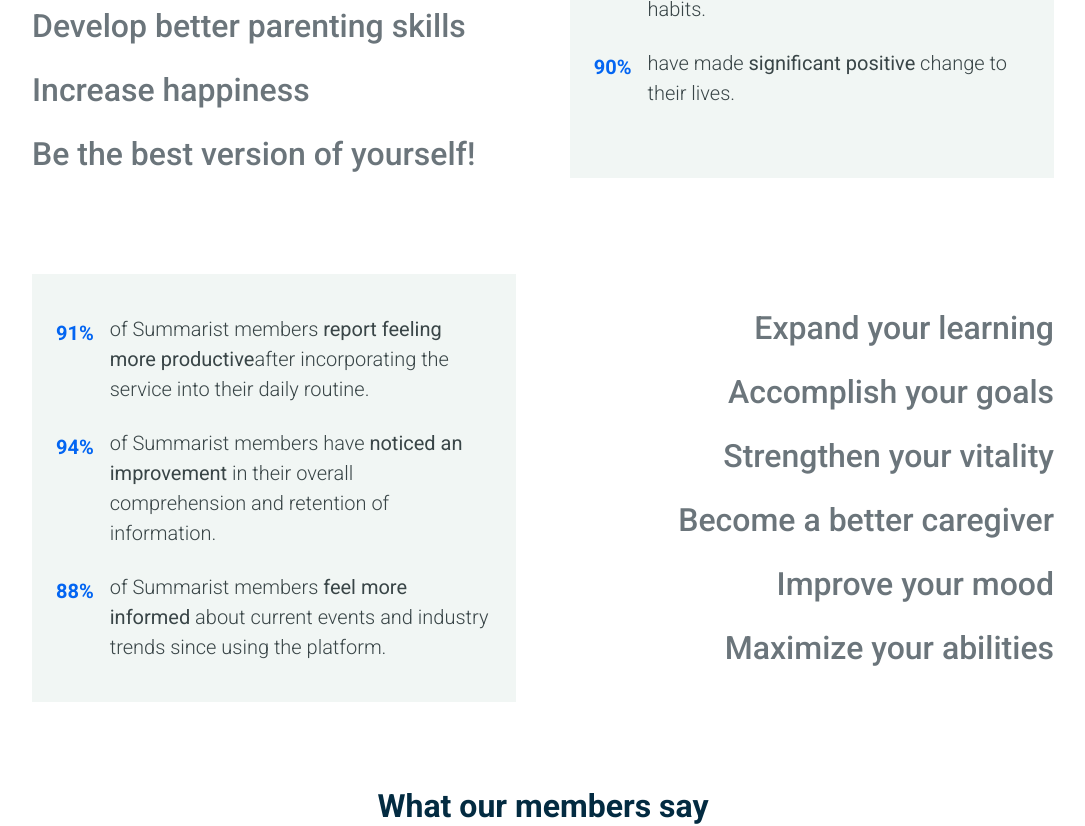
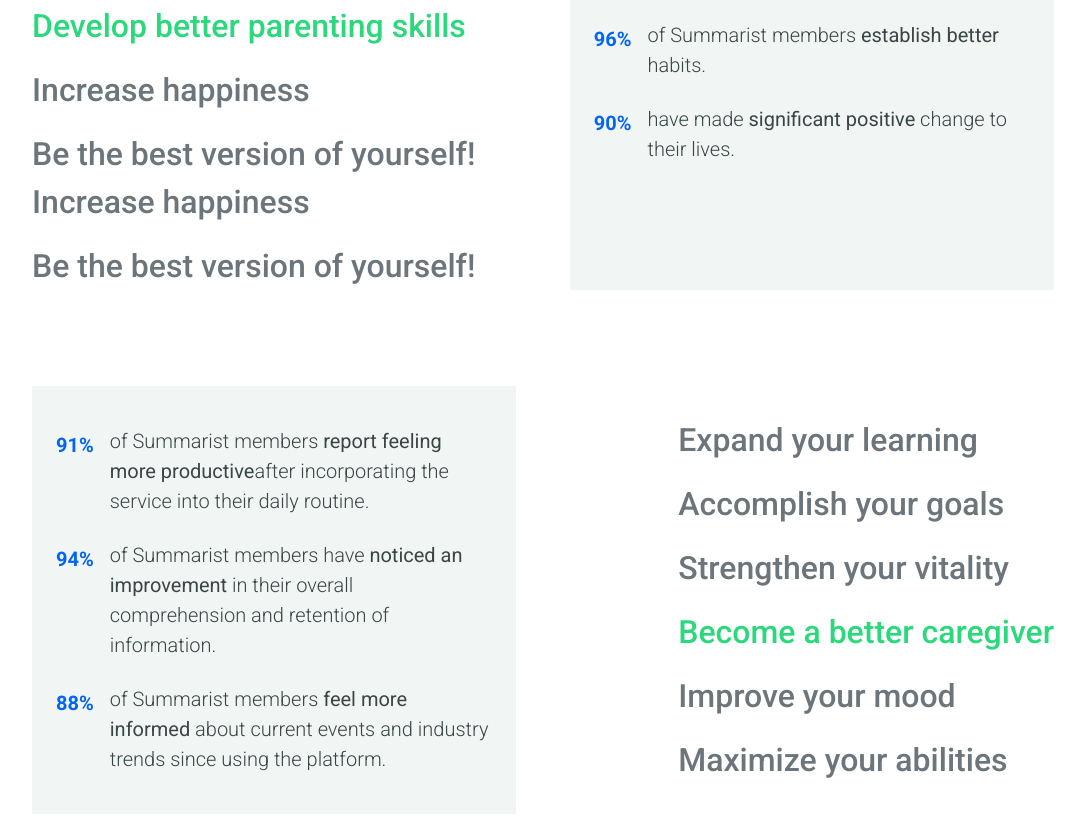
Before and after one commit to davidsaleh03/advanced-internship, a Next.js app: page / in a window 1280 px wide. Shown: the part 1120-1946 px from the top of the page, without its empty margins (97-1182 px from the left). Built offline with nearby package versions, Linux system fonts and the light colour scheme.

Commit message:
rotating green component

```diff
--- a/app/page.tsx
+++ b/app/page.tsx
@@ -5,10 +5,19 @@
 import logo from '../assets/logo.png'
 import landing from '../assets/landing.png'
 import { FaFileAlt, FaLightbulb, FaMicrophone } from "react-icons/fa";
+import RotatingList from "../components/RotatingList";
 
 export default function Home() {
 
-  const [modal, setModal] = useState(false)
+  const [modal, setModal] = useState(false);
+  const items1 = [
+    "Enhance your knowledge",
+  "Achieve greater success",
+  "Improve your health",
+  "Develop better parenting skills",
+  "Increase happiness",
+  "Be the best version of yourself!"
+  ]
   return (
 
   <body>
@@ -86,12 +95,17 @@
           </div>
           <div className="statistics__wrapper">
             <div className="statistics__content--header">
-              <div className="statistics__heading">Enhance your knowledge</div>
-              <div className="statistics__heading">Achieve greater success</div>
-              <div className="statistics__heading">Improve your health</div>
-              <div className="statistics__heading">
-                Develop better parenting skills
-              </div>
+              <RotatingList
+    items={[
+      "Enhance your knowledge",
+      "Achieve greater success",
+      "Improve your health",
+      "Develop better parenting skills",
+      "Increase happiness",
+      "Be the best version of yourself!",
+    ]}
+    interval={2000}
+  />
               <div className="statistics__heading">Increase happiness</div>
               <div className="statistics__heading">
                 Be the best version of yourself!
@@ -148,12 +162,17 @@
             <div
               className="statistics__content--header statistics__content--header-second"
             >
-              <div className="statistics__heading">Expand your learning</div>
-              <div className="statistics__heading">Accomplish your goals</div>
-              <div className="statistics__heading">Strengthen your vitality</div>
-              <div className="statistics__heading">Become a better caregiver</div>
-              <div className="statistics__heading">Improve your mood</div>
-              <div className="statistics__heading">Maximize your abilities</div>
+              <RotatingList
+    items={[
+      "Expand your learning",
+      "Accomplish your goals",
+      "Strengthen your vitality",
+      "Become a better caregiver",
+      "Improve your mood",
+      "Maximize your abilities",
+    ]}
+    interval={2000}
+  />
             </div>
           </div>
         </div>
--- /dev/null
+++ b/components/RotatingList.tsx
@@ -0,0 +1,40 @@
+"use client"
+import React from 'react'
+import { useEffect, useState } from "react";
+
+type RotatingListProps = {
+  items: string[];
+  interval?: number;
+};
+
+export default function RotatingList({
+  items,
+  interval = 2000,
+}: RotatingListProps) {
+  const [activeIndex, setActiveIndex] = useState(0);
+
+  useEffect(() => {
+    const timer = setInterval(() => {
+      setActiveIndex((prev) =>
+        prev === items.length - 1 ? 0 : prev + 1
+      );
+    }, interval);
+
+    return () => clearInterval(timer);
+  }, [items.length, interval]);
+
+  return (
+  <div>
+    {items.map((text, index) => (
+      <div
+        key={index}
+        className={`statistics__heading ${
+          index === activeIndex ? "statistics__heading--active" : ""
+        }`}
+      >
+        {text}
+      </div>
+    ))}
+  </div>
+);
+}
```
